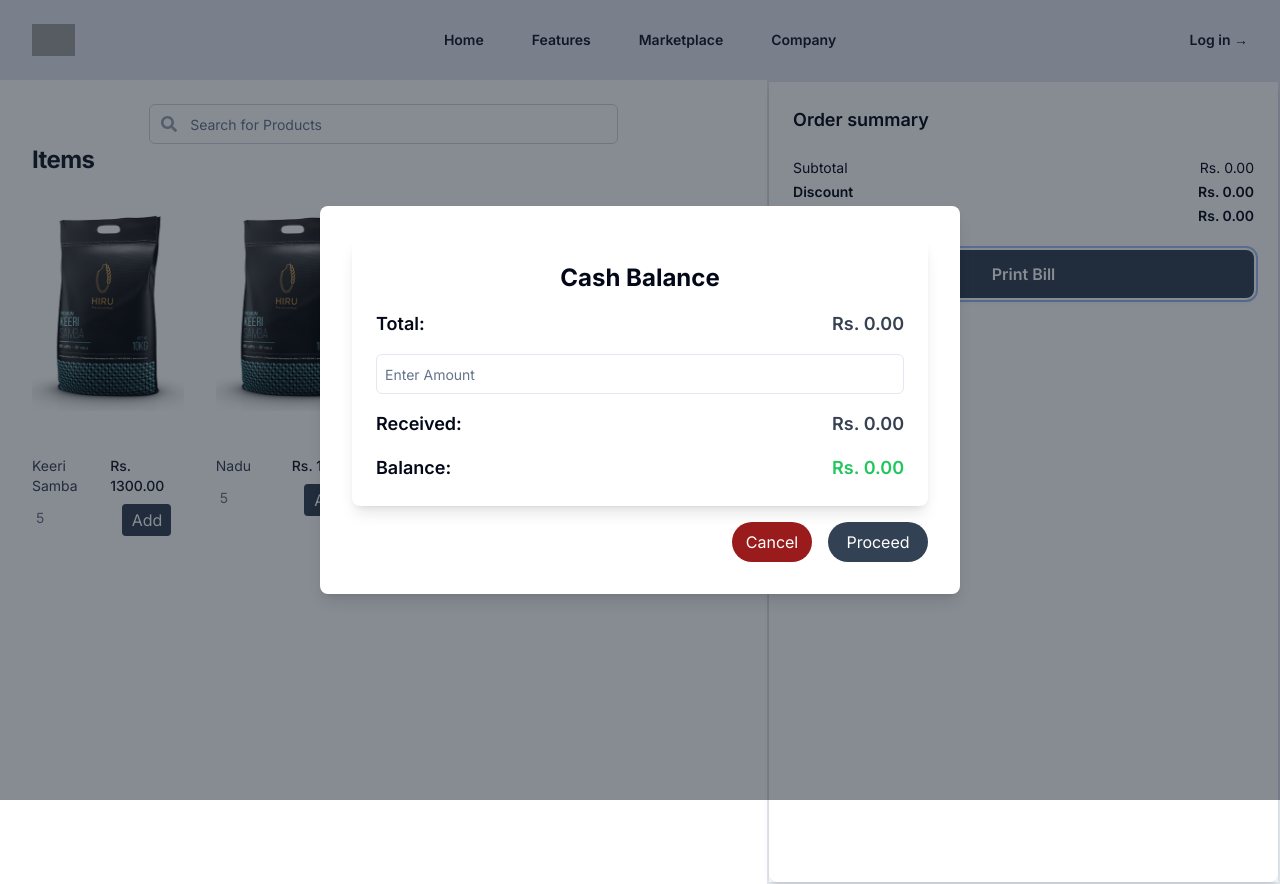
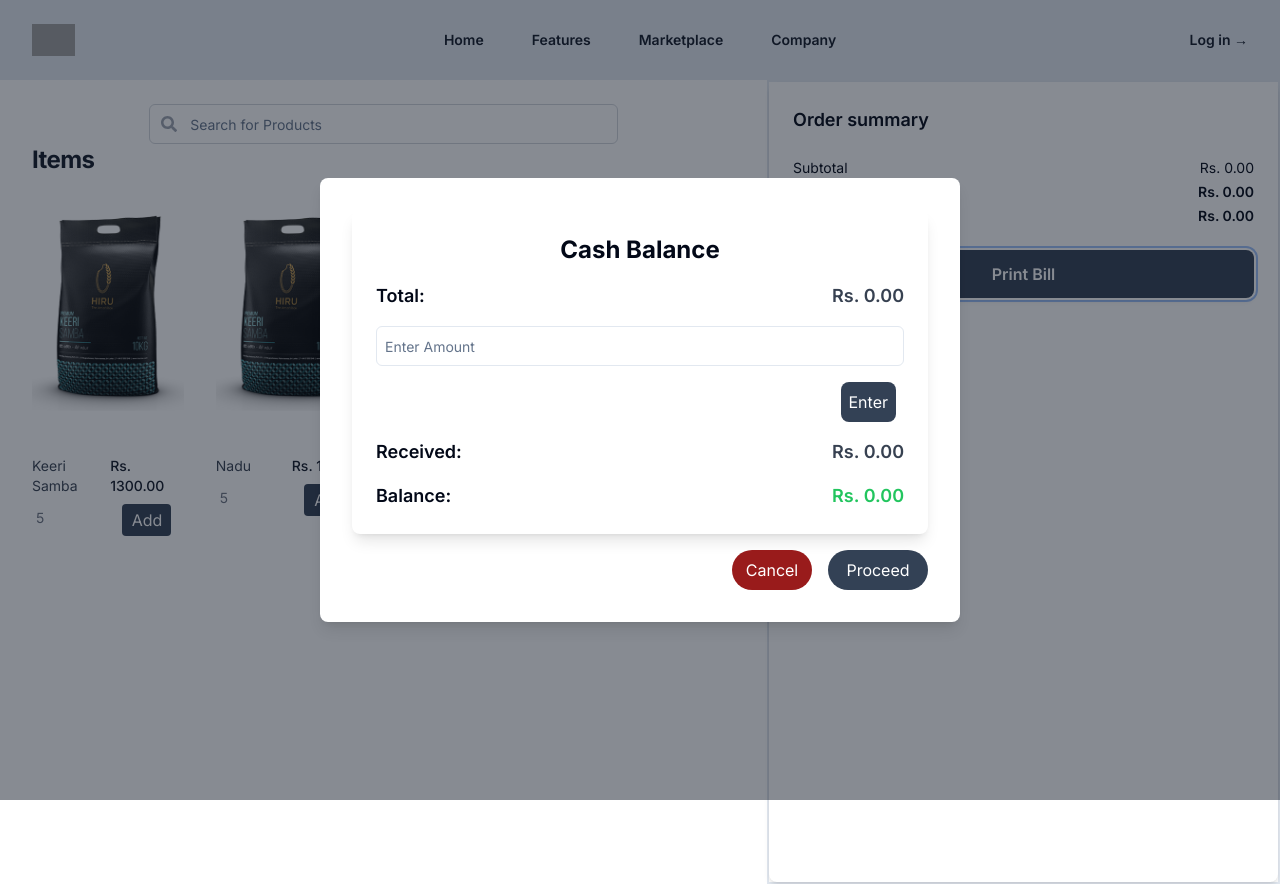
Before and after one commit to dinalUdagedara/Retail-POS, a Next.js app: page / in a window 1280 px wide. Both pictures are taken after a click on the button "Print Bill". Built offline with nearby package versions, Linux system fonts and the light colour scheme; grey boxes are pictures that could not be loaded.

Commit message:
update: Updated the Bill component with the Button entering logic

```diff
--- a/components/invoice-dashboard/balance/cash-balanace.tsx
+++ b/components/invoice-dashboard/balance/cash-balanace.tsx
@@ -11,11 +11,17 @@ const Cashbalance = () => {
   const [givenAmount, setGivenAmount] = useState(0);
 
   const balance = givenAmount - total;
+  const [amountEntered,setAmountEntered] = useState(false)
+  let givenAmountInput: number = 0;
 
-  const handleInputChange = (e: { target: { value: any; }; }) => {
-    setGivenAmount(Number(e.target.value));
+  const handleInputChange = (e: { target: { value: any } }) => {
+    // setGivenAmount(Number(e.target.value));
+    givenAmountInput = Number(e.target.value);
   };
-
+  const handleClickBalance = () => {
+    setGivenAmount(givenAmountInput);
+    setAmountEntered(true)
+  };
 
   return (
     <div className="p-6 bg-white shadow-lg rounded-lg">
@@ -24,27 +30,46 @@ const Cashbalance = () => {
       <div className="space-y-4">
         <div className="flex justify-between items-center">
           <span className="text-lg font-semibold">Total:</span>
-          <span className="text-lg font-semibold text-gray-700">Rs. {total.toFixed(2)}</span>
+          <span className="text-lg font-semibold text-gray-700">
+            Rs. {total.toFixed(2)}
+          </span>
         </div>
 
         <div className="space-y-1">
-
           <Input
             type="number"
             placeholder="Enter Amount"
-
             onChange={handleInputChange}
             className="w-full p-2 border rounded-md focus:outline-none focus:ring-2 focus:ring-blue-500"
           />
+          <div className="flex justify-end m-2">
+            <button
+               className={`${
+                amountEntered
+                  ? 'bg-slate-300 text-gray-500 cursor-not-allowed'
+                  : 'bg-slate-700 hover:bg-slate-500 text-white'
+              } rounded-lg p-2 mt-3`}
+              onClick={handleClickBalance}
+              disabled={amountEntered}
+            >
+              Enter
+            </button>
+          </div>
         </div>
 
         <div className="flex justify-between items-center mt-4">
           <span className="text-lg font-semibold">Received:</span>
-          <span className="text-lg font-semibold text-gray-700">Rs. {givenAmount.toFixed(2)}</span>
+          <span className="text-lg font-semibold text-gray-700">
+            Rs. {givenAmount.toFixed(2)}
+          </span>
         </div>
         <div className="flex justify-between items-center">
           <span className="text-lg font-semibold">Balance:</span>
-          <span className={`text-lg font-semibold ${balance >= 0 ? 'text-green-500' : 'text-red-500'}`}>
+          <span
+            className={`text-lg font-semibold ${
+              balance >= 0 ? "text-green-500" : "text-red-500"
+            }`}
+          >
             Rs. {balance.toFixed(2)}
           </span>
         </div>
--- a/components/invoice-dashboard/invoice-page.tsx
+++ b/components/invoice-dashboard/invoice-page.tsx
@@ -6,32 +6,6 @@ import { useState } from "react";
 import { useStore } from "@/store/state";
 import PrintBill from "./print-bill/print-bill";
 import Cashbalance from "./balance/cash-balanace";
-
-const items = [
-  {
-    id: 1,
-    name: "Hiru",
-    color: "Keeri Samba",
-    size: "5",
-    price: 1300.0,
-    quantity: 5,
-    imageURL: "/assets/hiru.jpg",
-  },
-  {
-    id: 2,
-    name: "Basic Tee",
-    color: "Sienna",
-    size: "Large",
-    price: 32.0,
-    quantity: 1,
-    imageURL: "/assets/araliya.jpg",
-  },
-];
-
-const subtotal = items.reduce(
-  (acc, item) => acc + item.price * item.quantity,
-  0
-);
 
 const InvoicePage = () => {
   const itemSelected = useStore((state) => state.itemSelected);
@@ -117,6 +91,7 @@ const InvoicePage = () => {
               >
                 Cancel
               </button>
+
               <button
                 className="mt-4 p-2 bg-slate-700 text-white rounded-3xl w-[100px]"
                 onClick={displayPrintBill}
```
